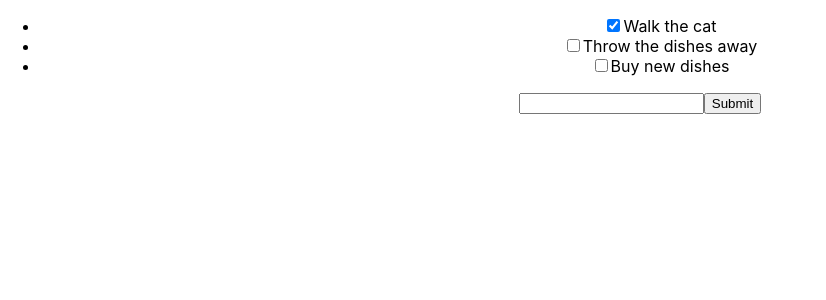
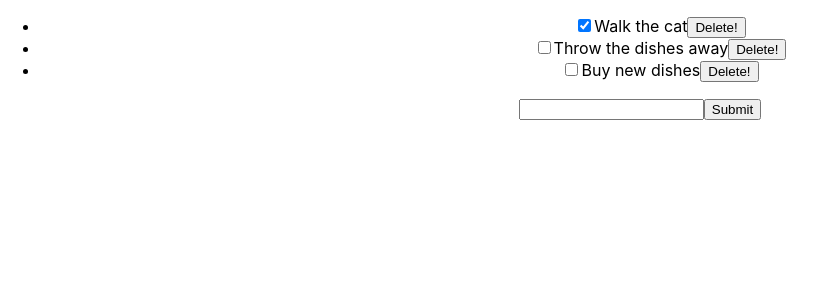
Before and after one commit to JuneDev5779/intro-to-react, a React (Create React App) app: page / in a window 1280 px wide. Shown: the top 300 px of the page, without its empty margins (0-826 px from the left). Built offline with nearby package versions, Linux system fonts and the light colour scheme.

Commit message:
added delete button

```diff
--- a/src/App.js
+++ b/src/App.js
@@ -13,6 +13,16 @@ class App extends Component {
       ],
       newTodoDescription: ''
     };
+  }
+
+
+
+
+  deleteItem = indexToDelete => {
+    console.log(indexToDelete);
+    this.setState({
+      todos: this.state.todos.filter((toDo, index) => index !== indexToDelete)
+    });
   }
 
   handleChange(e) {
@@ -38,7 +48,7 @@ class App extends Component {
       <div className="App">
         <ul>
           { this.state.todos.map( (todo, index) =>
-             <ToDo key={ index } description={ todo.description } isCompleted={ todo.isCompleted } toggleComplete={ () => this.toggleComplete(index) } />
+             <ToDo key={ index } description={ todo.description } isCompleted={ todo.isCompleted } toggleComplete={ () => this.toggleComplete(index) } index={index} deleteItem={(index)=>this.deleteItem(index)} />
           )}
         </ul>
         <form onSubmit={ (e) => this.handleSubmit(e) }>
--- a/src/components/ToDo.js
+++ b/src/components/ToDo.js
@@ -6,6 +6,8 @@ class ToDo extends Component {
       <li>
         <input type="checkbox" checked={ this.props.isCompleted } onChange={ this.props.toggleComplete } />
         <span>{ this.props.description }</span>
+        <button onClick={()=>this.props.deleteItem(this.props.index)}>Delete!</button>
+
     </li>
     );
   }
```
